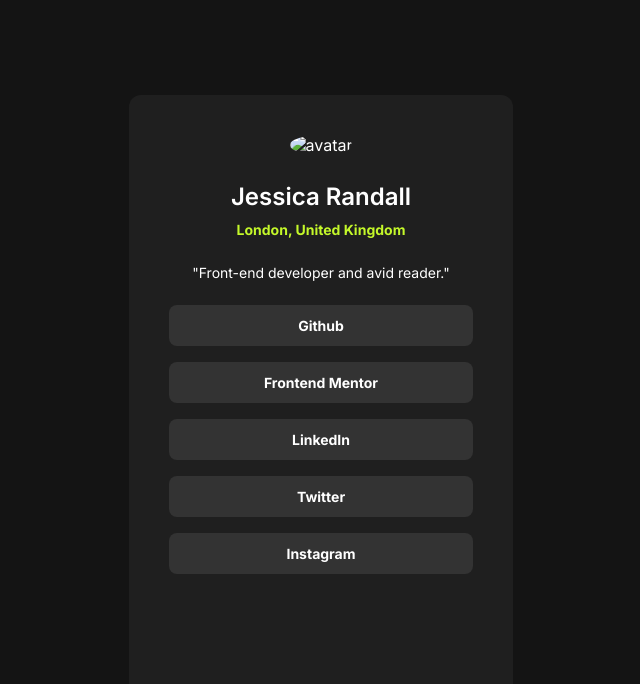
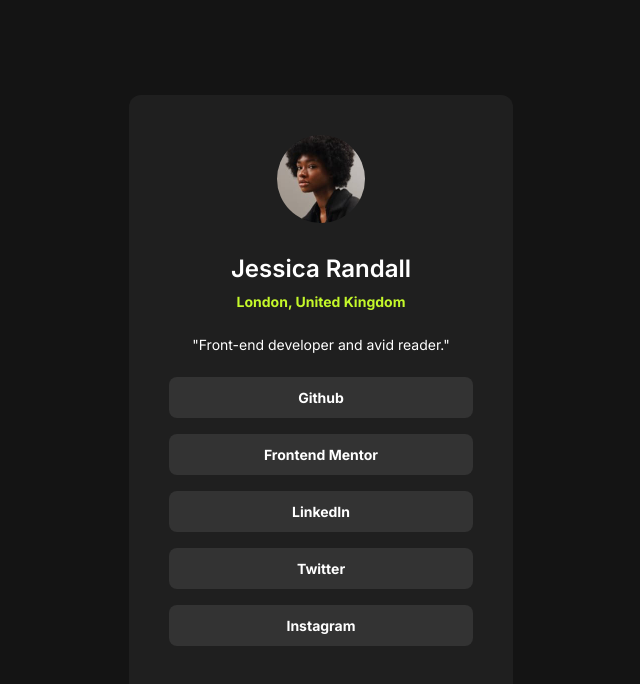
Before and after one commit to MrRobotBDR/social-links-profile, a plain HTML site: page index.html in a window 1280 px wide. Shown: the whole page, without its empty margins (319-959 px from the left). Drawn offline with Linux system fonts and the light colour scheme; the site is published under a folder, as on GitHub Pages, so addresses that start at the root find nothing.

Commit message:
Update index.html

```diff
--- a/index.html
+++ b/index.html
@@ -15,7 +15,7 @@
 		<main>
 			<section class="container">
 				<div class="top-content">
-					<img src="/assets/images/avatar-jessica.jpeg" alt="avatar" class="avatar" />
+					<img src="assets/images/avatar-jessica.jpeg" alt="avatar" class="avatar" />
 					<h1>Jessica Randall</h1>
 					<p id="location">London, United Kingdom</p>
 					<p id="about">"Front-end developer and avid reader."</p>
```
